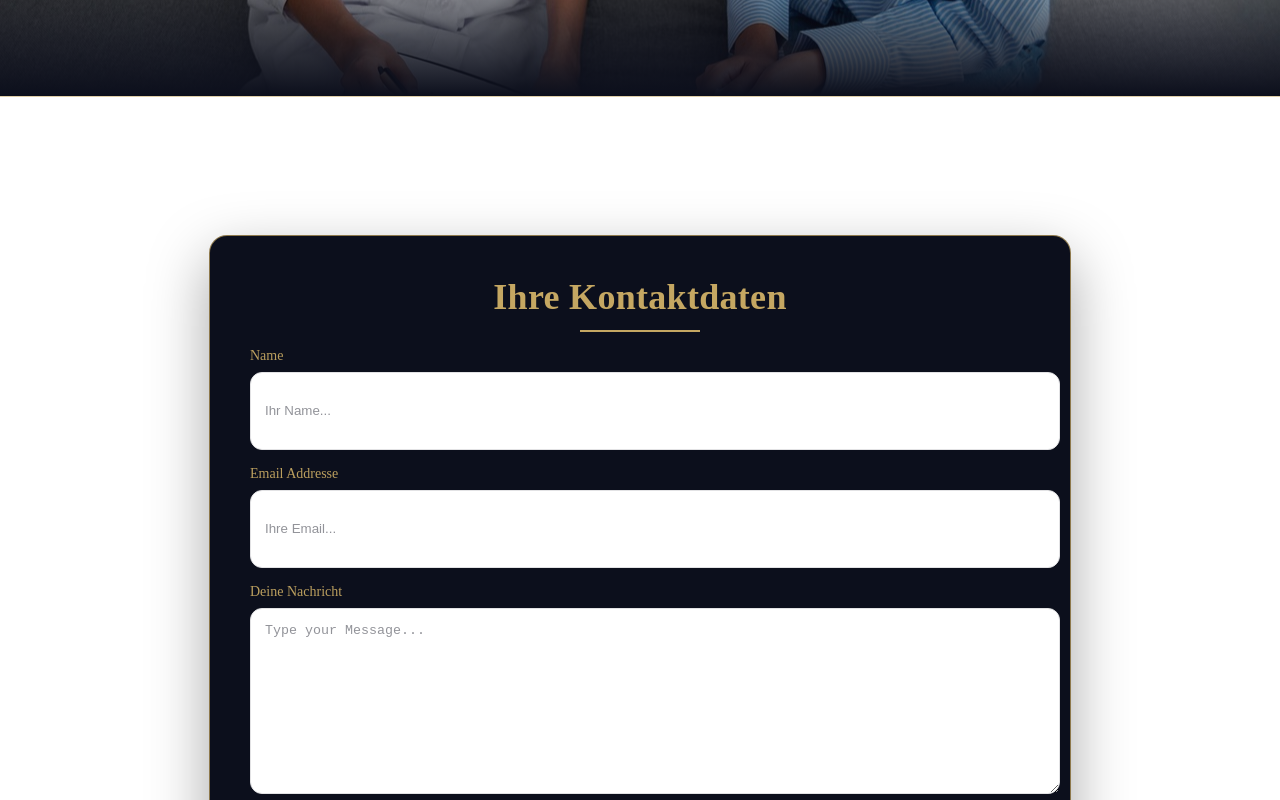
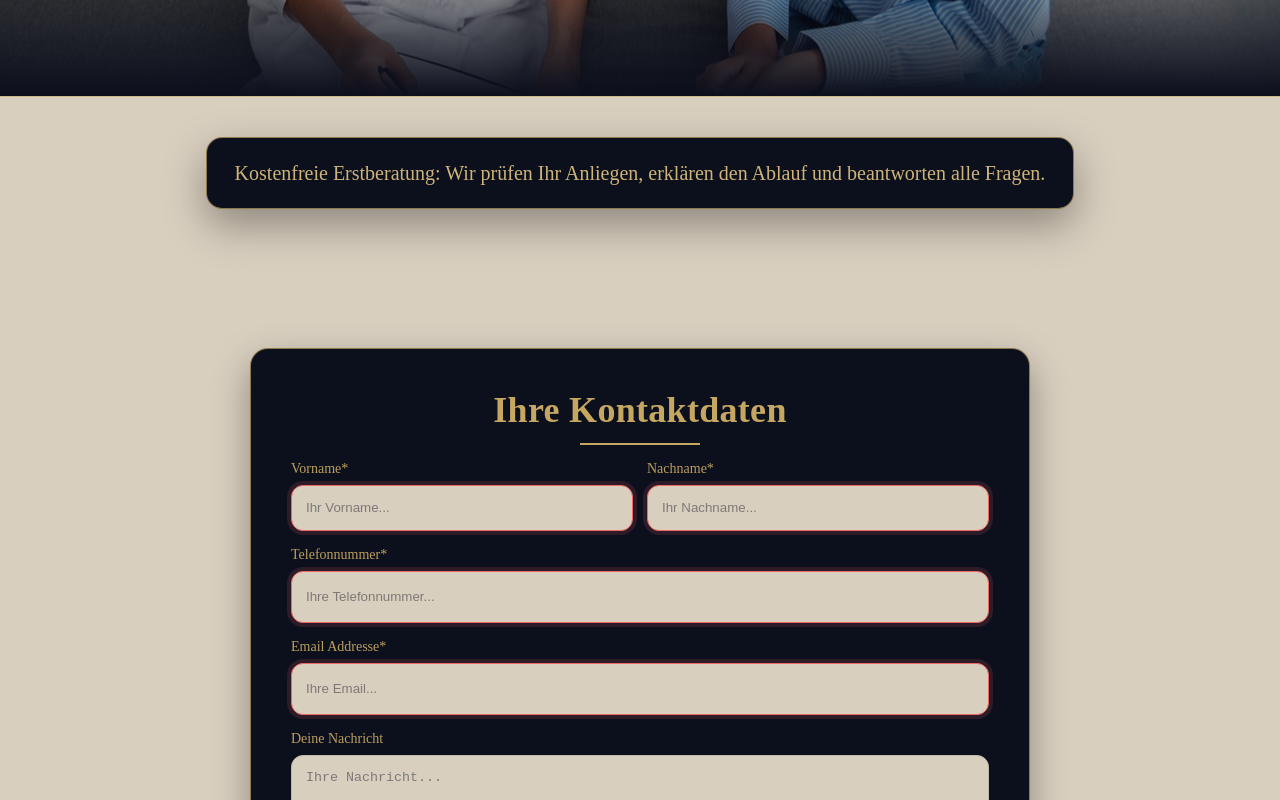
Before and after one commit to eliaspst/pilot-project, a React (Create React App) app: page /beratung in a window 1280 px wide. Shown: the part 380-1180 px from the top of the page. Built offline with nearby package versions, Linux system fonts and the light colour scheme.

Commit message:
updated KostenfreieBeratung and linked button

```diff
--- a/src/pages/Home.css
+++ b/src/pages/Home.css
@@ -1,7 +1,6 @@
 :root{
   --accent: #0c0f1c;
   --text:   #c5a762;
-  --bg:     #ffffff;
 
   --review-h: 320px;
   --review-h-sm: 420px;
--- a/src/pages/Home.jsx
+++ b/src/pages/Home.jsx
@@ -1,37 +1,50 @@
 import React, { useState, useEffect, useRef } from "react";
 import "../pages/Home.css";
+import { useNavigate } from "react-router-dom";
 
 const HomeVideo = "/HomeVideo.mp4";
 
 const REVIEWS = [
-  { text: `Super schönes Studio im Zentrum von Stuttgart. Einwandfreie Terminvereinbarung.
+  {
+    text: `Super schönes Studio im Zentrum von Stuttgart. Einwandfreie Terminvereinbarung.
 Behandlung ist sehr angenehm und qualitativ, Ergebnisse konnte ich schon nach der 2. Behandlung sehen.
 Momentan befinde ich mich bei der 7. Behandlung von 10 (da kann man mit Aktionen auch gut sparen).
-Viktoria ist sehr nett und professionell. Immer wieder gerne ❤️`, author: "Oxana" },
-  { text: `Ich hatte schon mehrere Behandlungen und bin mehr als zufrieden! Viktoria ist
+Viktoria ist sehr nett und professionell. Immer wieder gerne ❤️`, author: "Oxana"
+  },
+  {
+    text: `Ich hatte schon mehrere Behandlungen und bin mehr als zufrieden! Viktoria ist
 sehr kompetent und weiß wovon sie redet. Ich habe mich direkt wohl gefühlt.
 Erfolge beim Lasern habe ich bereits nach der ersten Behandlung gesehen.
-Definitiv weiter zu empfehlen!`, author: "Janine D." },
-  { text: `Die dauerhafte Haarentfernung ist einfach erstaunlich! Ich war anfangs skeptisch,
+Definitiv weiter zu empfehlen!`, author: "Janine D."
+  },
+  {
+    text: `Die dauerhafte Haarentfernung ist einfach erstaunlich! Ich war anfangs skeptisch,
 aber nach nur ein paar Sitzungen bin ich absolut begeistert von den Ergebnissen.
 Meine Haut fühlt sich so glatt und geschmeidig an und ich kann endlich auf
-lästiges Rasieren oder Wachsen verzichten.`, author: "Simge A." },
-  { text: `Die beiden Mädels Viktoria und Nika sind super lieb. Ich habe mich im Studio auf
+lästiges Rasieren oder Wachsen verzichten.`, author: "Simge A."
+  },
+  {
+    text: `Die beiden Mädels Viktoria und Nika sind super lieb. Ich habe mich im Studio auf
 Anhieb wohl gefühlt. Die Beratung war ausführlich und professionell. Nach der
 vierten Behandlung sieht man schon einen wesentlichen Erfolg. Ich bin begeistert.
-Vielen Dank ihr beiden. Macht weiter so.`, author: "Regina F." },
-  { text: `Ich bin begeistert! Und absolut überzeugt. Die Behandlungen sind schmerzfrei,
+Vielen Dank ihr beiden. Macht weiter so.`, author: "Regina F."
+  },
+  {
+    text: `Ich bin begeistert! Und absolut überzeugt. Die Behandlungen sind schmerzfrei,
 schnell und angenehm. Das Studio ist sehr professionell und sauber. Die Mädels
-sehr freundlich. Absolute Weiterempfehlung! Hätte ich schon viel früher machen lassen sollen. Haare adé!`, author: "Susana P." },
-  { text: `Bereits seit einigen Monaten bin ich hier in Behandlung – und nach jedem Besuch
+sehr freundlich. Absolute Weiterempfehlung! Hätte ich schon viel früher machen lassen sollen. Haare adé!`, author: "Susana P."
+  },
+  {
+    text: `Bereits seit einigen Monaten bin ich hier in Behandlung – und nach jedem Besuch
 rundum zufrieden. Das Ergebnis der Haarentfernung ist sehr gut und auch das
-Studio ist chic und immer hygienisch sauber.`, author: "Katharina R." },
+Studio ist chic und immer hygienisch sauber.`, author: "Katharina R."
+  },
 ];
 
 export default function Home() {
   const [index, setIndex] = useState(0);
   const timerRef = useRef(null);
-
+  const navigate = useNavigate();
   // Touch / swipe state
   const touchStartX = useRef(null);
   const touchDeltaX = useRef(0);
@@ -99,6 +112,7 @@ export default function Home() {
   }, []);
 
   return (
+
     <main className="page">
       <section className="hero">
         <div className="heroBg">
@@ -131,7 +145,9 @@ export default function Home() {
             Wir kombinieren neueste Technologie mit fein abgestimmtem Design und persönlicher Beratung –
             für Ergebnisse, die man sieht und spürt.
           </p>
-        <button className="button">Jetzt Termin vereinbaren</button>
+          <button className="button" onClick={() => navigate("/beratung")}>
+            Kostenfreie Beratung anfragen
+          </button>
         </div>
       </section>
 
--- a/src/pages/KostenfreieBeratung.css
+++ b/src/pages/KostenfreieBeratung.css
@@ -1,8 +1,11 @@
 :root{
   --accent: #0c0f1c; /* Navy */
   --text:   #c5a762; /* Gold */
-  --bg:     #ffffff; /* Weiß */
+  --bg:     #D9CFBF;
 }
+
+body{ background: var(--bg); }
+
 
 .hero-section{
   position: relative;
@@ -11,6 +14,7 @@
   place-items: center;
   padding: clamp(36px, 8vw, 96px) 16px 28px;
   border-bottom: 1px solid color-mix(in srgb, var(--text) 55%, transparent);
+  contain: paint;
   overflow: hidden;
 }
 
@@ -18,18 +22,64 @@
   position:absolute; inset:0;
   background-size: cover;
   background-position: center 40%;
-  filter: brightness(0.85);
+}
+
+.hero-bg::after{
+  content:"";
+  position:absolute; inset:0;
+  background: rgba(0,0,0,.15);
+  pointer-events:none;
 }
 
 .hero-section::after{
   content:"";
   position:absolute; left:0; right:0; bottom:0; height:140px;
-  background: linear-gradient(to bottom,
-              transparent 0%,
-              color-mix(in srgb, var(--accent) 65%, transparent) 60%,
-              var(--accent) 100%);
-  pointer-events:none;
+  background: linear-gradient(
+    to bottom,
+    rgba(0,0,0,0) 0%,
+    rgba(12,15,28,.65) 60%,
+    var(--accent) 100%
+  );
 }
+
+@supports (background: color-mix(in srgb, red 50%, transparent)) {
+  .hero-section::after{
+    background: linear-gradient(
+      to bottom,
+      transparent 0%,
+      color-mix(in srgb, var(--accent) 65%, transparent) 60%,
+      var(--accent) 100%
+    );
+  }
+}
+
+.contact-wrap{
+  display: grid;
+  grid-template-columns: 1fr;
+  gap: 5px;
+  width: min(1100px, 100%);
+  margin: 0 auto;
+  padding: clamp(20px, 6vw, 40px) 16px;
+}
+
+.contact-wrap .intro{
+ background: var(--accent);
+  color: var(--text);
+  border: 1px solid color-mix(in srgb, var(--text) 70%, transparent);
+  border-radius: 16px;
+  padding: clamp(14px, 2.5vw, 20px) clamp(16px, 3vw, 28px);
+  max-width: 820px;
+  margin: 0 auto;
+  box-shadow: 0 16px 42px rgba(0,0,0,.35);
+}
+.contact-wrap .intro p{
+  margin: 0;
+  font-size: clamp(16px, 2.2vw, 20px);
+  line-height: 1.5;
+  color: color-mix(in srgb, var(--text) 85%, #fff);
+}
+
+
 
 .hero-content{
   position: relative;
@@ -56,16 +106,15 @@
   border-radius: 2px;
 }
 
-/* Seite zentrieren */
 section.contact{
-  min-height: 100dvh;
+  min-height: 100vh;
+  min-height: 100svh;
   display: flex;
   align-items: center;
   justify-content: center;
   padding: clamp(36px, 6vw, 72px) 16px;
 }
 
-/* NAVY-Karte (dein <form> hat keine Klasse) */
 section.contact > form{
   width: min(780px, 100%);
   margin: auto;
@@ -73,11 +122,13 @@ section.contact > form{
   color: var(--text) !important;
   border: 1px solid color-mix(in srgb, var(--text) 70%, transparent);
   border-radius: 18px;
-  box-shadow: 0 22px 60px rgba(0,0,0,.35);
+  max-width: 100%;
+  box-sizing: border-box;
+  box-shadow: 0 14px 36px rgba(0,0,0,.35);
   padding: clamp(24px, 4vw, 40px);
 }
 
-/* Titel */
+
 section.contact > form > h2{
   text-align: center;
   color: var(--text);
@@ -94,10 +145,8 @@ section.contact > form > h2::after{
   background: var(--text);
 }
 
-/* Felder-Wrapper (du nutzt "input-Box" mit großem B) */
 .input-Box{ margin-top: 16px; }
 
-/* Label in Gold */
 .input-Box > label{
   display: block;
   font-size: 14px;
@@ -106,7 +155,19 @@ section.contact > form > h2::after{
   opacity: .95;
 }
 
-/* Weiße Inputs/Textarea */
+.row-two{
+  display: grid;
+  grid-template-columns: 1fr;
+  gap: 14px;
+  margin-top: 16px;
+}
+@media (min-width: 700px){
+  .row-two{ grid-template-columns: 1fr 1fr; }
+  .row-two .input-Box{ margin-top: 0; }
+  .row-two .field{ height: 46px; }
+}
+
+
 .field{
   width: 100%;
   height: 52px;
@@ -117,6 +178,7 @@ section.contact > form > h2::after{
   color: color-mix(in srgb, var(--accent) 84%, var(--bg));
   outline: none;
   transition: border-color .18s ease, box-shadow .18s ease, background .18s ease;
+  box-sizing: border-box;
 }
 .field::placeholder{ color: color-mix(in srgb, var(--accent) 45%, var(--bg)); }
 .field:hover{ background: color-mix(in srgb, var(--bg) 96%, var(--accent)); }
@@ -125,14 +187,16 @@ section.contact > form > h2::after{
   box-shadow: 0 0 0 4px color-mix(in srgb, var(--text) 28%, transparent);
 }
 
-/* Textarea */
+.field:invalid { border-color: #e66; box-shadow: 0 0 0 4px rgba(230,102,102,.15); }
+
+
 .field.mess{
   height: 160px;
   resize: vertical;
   line-height: 1.45;
+  overflow: auto;
 }
 
-/* Goldener CTA-Button */
 .submitBtn{
   margin-top: 18px;
   width: 100%;
--- a/src/pages/KostenfreieBeratung.jsx
+++ b/src/pages/KostenfreieBeratung.jsx
@@ -41,23 +41,45 @@ const KostenfreieBeratung = () => {
         </div>
       </header>
 
+      <section className="contact-wrap">
+        <div className="intro">
+          <p>
+            Kostenfreie Erstberatung: Wir prüfen Ihr Anliegen, erklären den Ablauf
+            und beantworten alle Fragen.
+          </p>
+        </div>
+
         <section className="contact">
           <form onSubmit={onSubmit} >
             <h2>Ihre Kontaktdaten</h2>
+            <div className="row-two">
               <div className="input-Box">
-            <label>Name</label>
-            <input type="text" className="field" placeholder="Ihr Name..." required />
+                <label>Vorname*</label>
+                <input type="text" className="field" name="firstName" placeholder="Ihr Vorname..." required />
+              </div>
+
+              <div className="input-Box">
+                <label>Nachname*</label>
+                <input type="text" className="field" name="lastName" placeholder="Ihr Nachname..." required />
+              </div>
             </div>
             <div className="input-Box">
-            <label>Email Addresse</label>
+              <label>Telefonnummer*</label>
+              <input type="tel" className="field" placeholder="Ihre Telefonnummer..." required
+                inputMode="numeric" pattern="^\s*\+?\s*(?=(?:\D*\d){6,15}\D*$)[\d\s()-]+$" title="Bitte geben Sie eine gültige Telefonnummer ein."
+              />
+            </div>
+            <div className="input-Box">
+              <label>Email Addresse*</label>
               <input type="email" className="field" placeholder="Ihre Email..." required />
             </div>
             <div className="input-Box">
               <label>Deine Nachricht</label>
-            <textarea name="" id="" className="field mess" placeholder="Type your Message..." required></textarea>
+              <textarea name="" id="" className="field mess" placeholder="Ihre Nachricht..."></textarea>
             </div>
             <button type="submit" className="submitBtn">Absenden</button>
           </form>
+        </section>
       </section>
     </>
   )
--- a/src/pages/Studie.css
+++ b/src/pages/Studie.css
@@ -1,17 +1,14 @@
 :root{
   --accent: #0c0f1c;
   --text:   #c5a762;
-  --bg:     #ffffff;
 }
 
-/* Page */
 .studie-page{
   background: var(--bg);
   color: var(--accent);
   font-family: 'Lora', serif;
 }
 
-/* Hero */
 .studie-hero{
   height: 45vh;
   display: flex;
```
Lines whose indentation alone changed are shown as unchanged.
